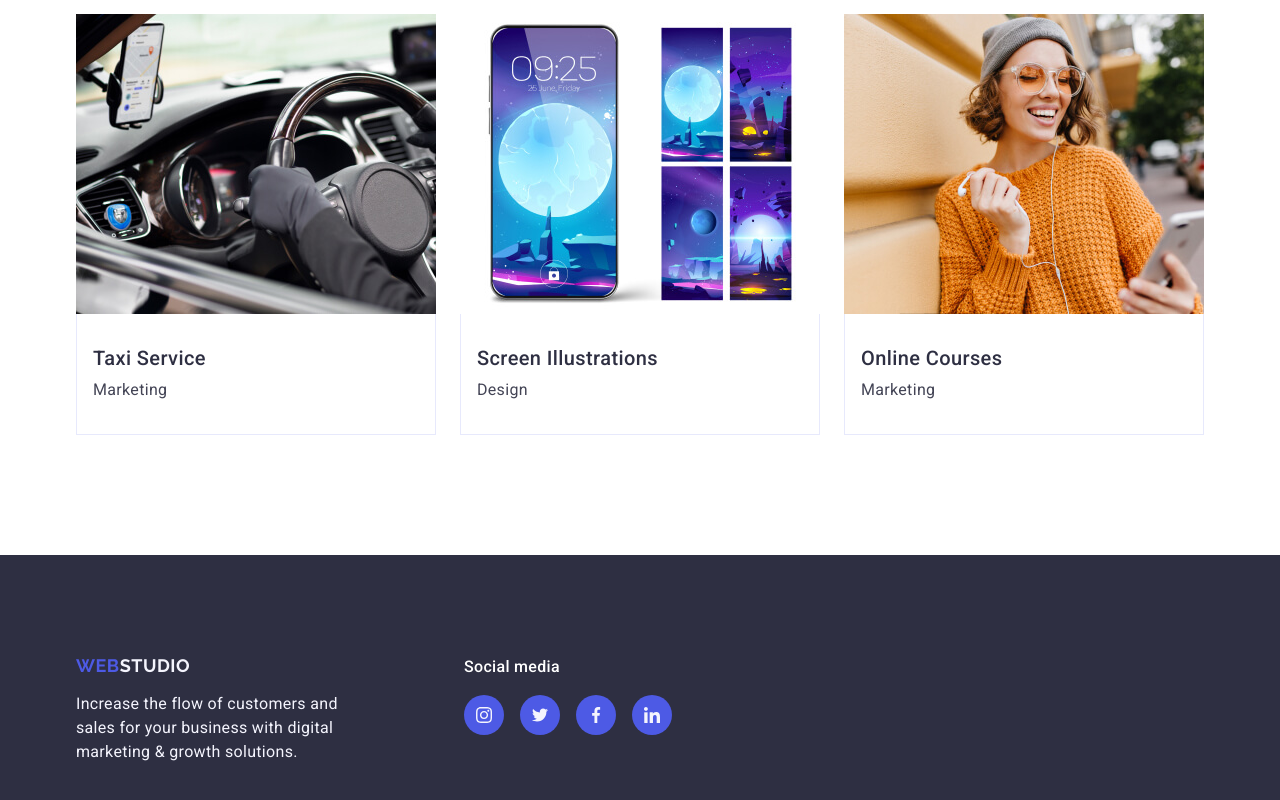
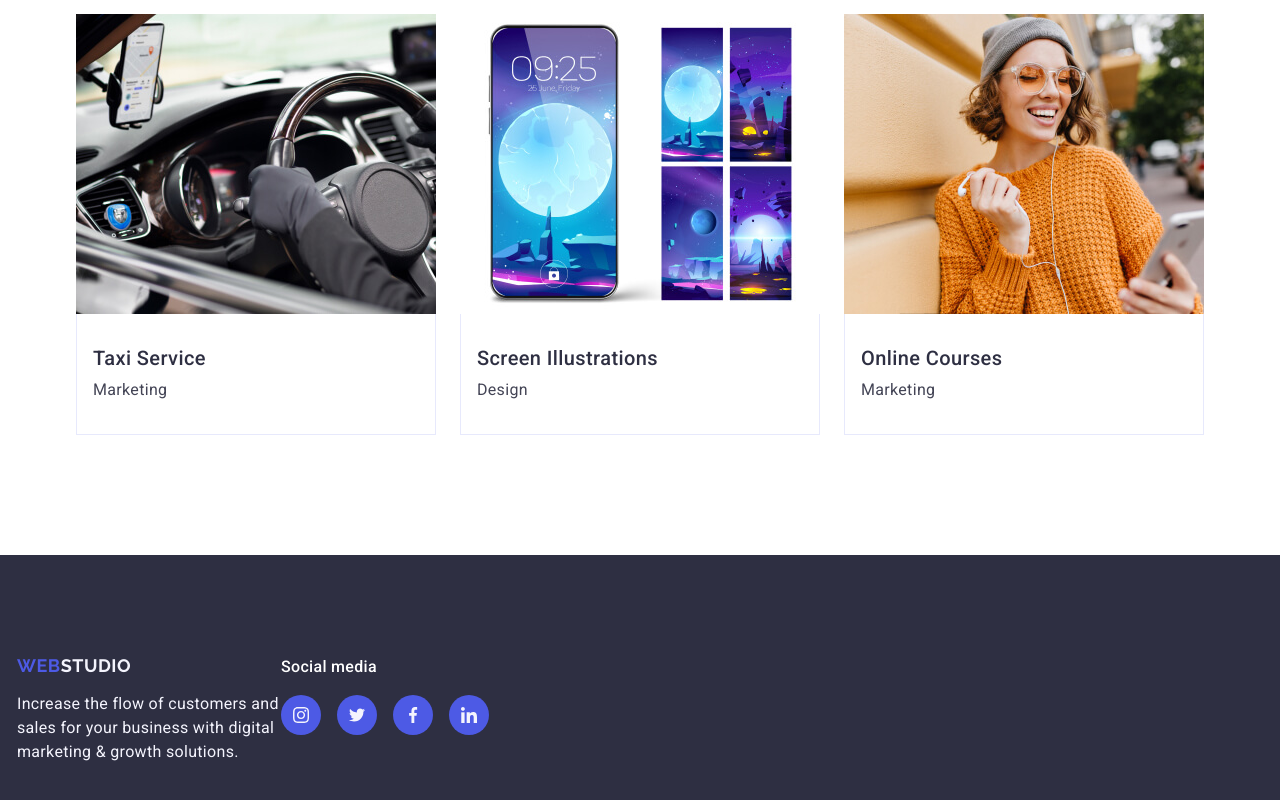
Before and after one commit to Kamisaku13/goit-markup-hw-04, a plain HTML site: page index.html in a window 1280 px wide. Shown: the part 2676-3476 px from the top of the page. Drawn offline with nearby package versions, Linux system fonts and the light colour scheme.

Commit message:
fix: margin

```diff
--- a/css/styles.css
+++ b/css/styles.css
@@ -563,7 +563,6 @@ gap: 40px;
     display: flex;
     justify-content: flex-start;
     flex-direction: column;
-    margin-right: 120px
 }
 
 .footer-social-text {
@@ -607,7 +606,7 @@ gap: 40px;
 
 .bottom .container {
     display: flex;
-    gap: 124px;
+    margin-right: 120px;
 }
 
 .footer-info {
```
